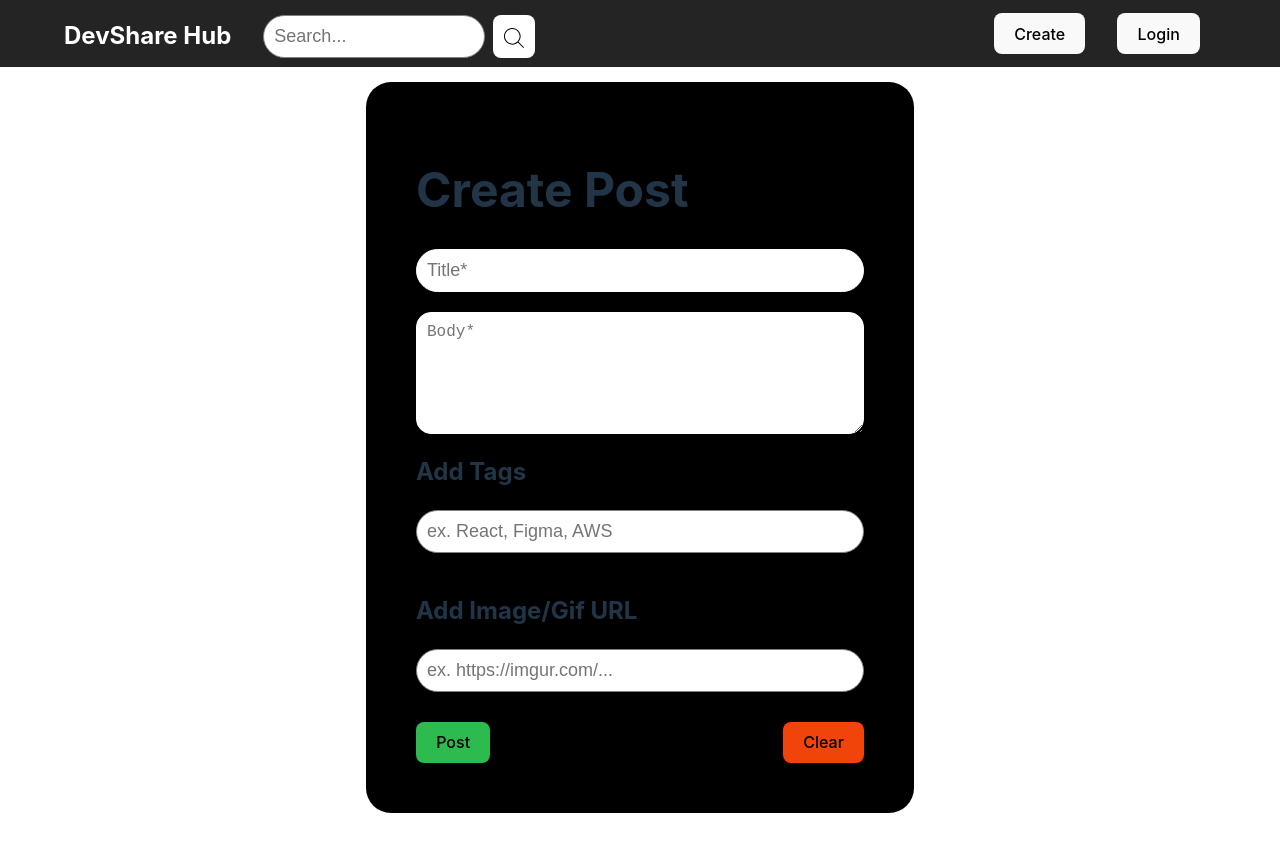
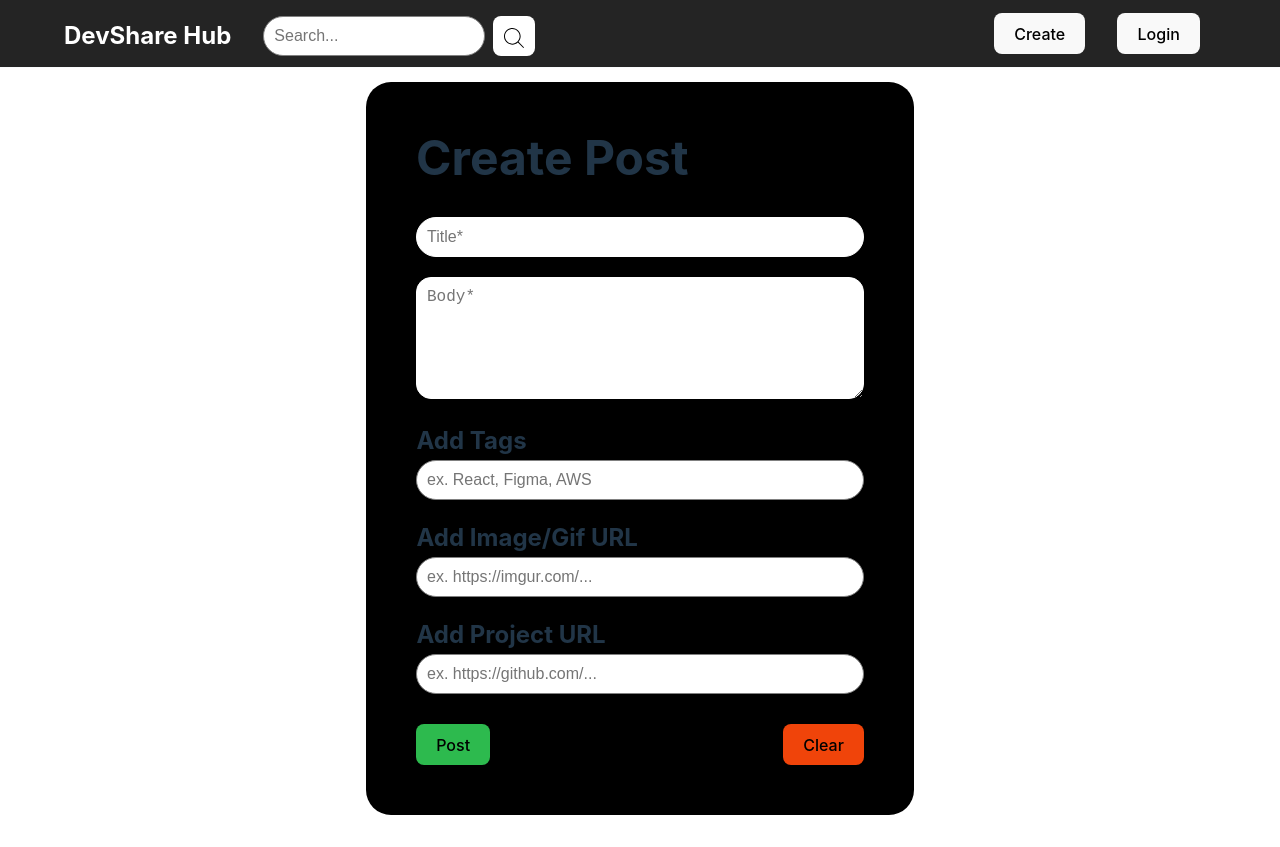
Before and after one commit to rahulio96/devshare-hub, a React (Vite) app: page /create in a window 1280 px wide. Built offline with nearby package versions, Linux system fonts and the light colour scheme; no server answers.

Commit message:
Creating post adds back project url and fixed image size on post page

```diff
--- a/src/components/manage-post/ManagePost.jsx
+++ b/src/components/manage-post/ManagePost.jsx
@@ -11,6 +11,7 @@ function ManagePost({ yesBtn, noBtn, isCreate, title, body, tags, link }) {
     const [newBody, setNewBody] = useState(body)
     const [newTags, setNewTags] = useState(tags)
     const [newLink, setNewLink] = useState(link)
+    const [newImg, setNewImg] = useState('')
 
     const [titleBorder, setTitleBorder] = useState(managePostCSS.title)
     const [bodyBorder, setBodyBorder] = useState(managePostCSS.textarea)
@@ -31,6 +32,10 @@ function ManagePost({ yesBtn, noBtn, isCreate, title, body, tags, link }) {
         setNewLink(e.target.value)
     }
 
+    const changeImgURL = (e) => {
+        setNewImg(e.target.value)
+    }
+
     const create = async (e) => {
         e.preventDefault()
 
@@ -38,7 +43,8 @@ function ManagePost({ yesBtn, noBtn, isCreate, title, body, tags, link }) {
             await supabase
             .from('posts')
             .insert({
-                title: newTitle, body: newBody, tags: newTags, link: newLink
+                title: newTitle, body: newBody, tags: newTags, link: newLink,
+                image: newImg
                 })
             .select();
 
@@ -98,6 +104,15 @@ function ManagePost({ yesBtn, noBtn, isCreate, title, body, tags, link }) {
                     className={managePostCSS.input}
                     type='text'
                     placeholder='ex. https://imgur.com/...'
+                    value={newImg}
+                    onChange={changeImgURL}>
+                </input>
+
+                <h2>{isCreate ? `Add` : `Edit`} Project URL</h2>
+                <input
+                    className={managePostCSS.input}
+                    type='text'
+                    placeholder='ex. https://github.com/...'
                     value={newLink}
                     onChange={changeLinks}>
                 </input>
--- a/src/components/manage-post/ManagePost.module.css
+++ b/src/components/manage-post/ManagePost.module.css
@@ -9,7 +9,12 @@
 }
 
 h1 {
+    margin-top: 0;
     font-size: 3rem;
+}
+
+h2 {
+    margin: 0.5px;
 }
 
 .center {
@@ -27,6 +32,7 @@ h1 {
     border-radius: 15px;
     padding: 10px;
     border: 1px solid white;
+    margin-bottom: 1.5rem;
 }
 
 .clear {
@@ -68,11 +74,11 @@ h1 {
 }
 
 input {
-    font-size: large;
+    font-size: 1rem;
 }
 
 textarea {
-    font-size: large;
+    font-size: 1rem;
 }
 
 @media only screen and (max-width: 787px) {
--- a/src/components/post/Post.module.css
+++ b/src/components/post/Post.module.css
@@ -74,7 +74,7 @@
 
 img {
     display: flex;
-    width: 100%vw;
+    width: 35vw;
     height: auto;
 }
 
```
